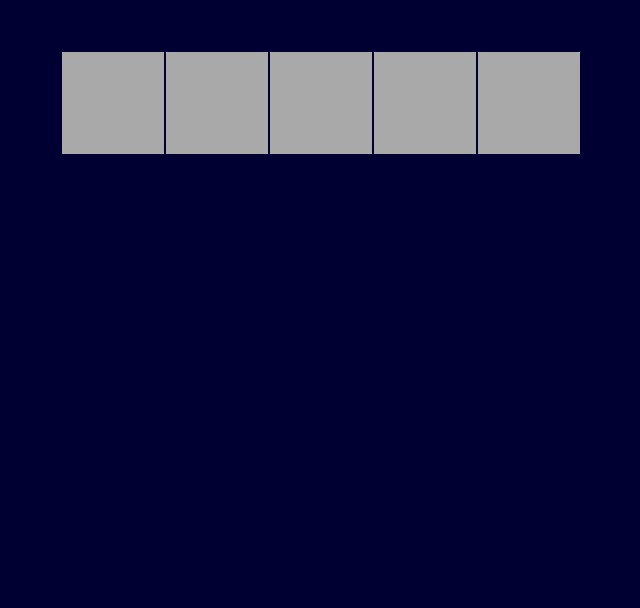
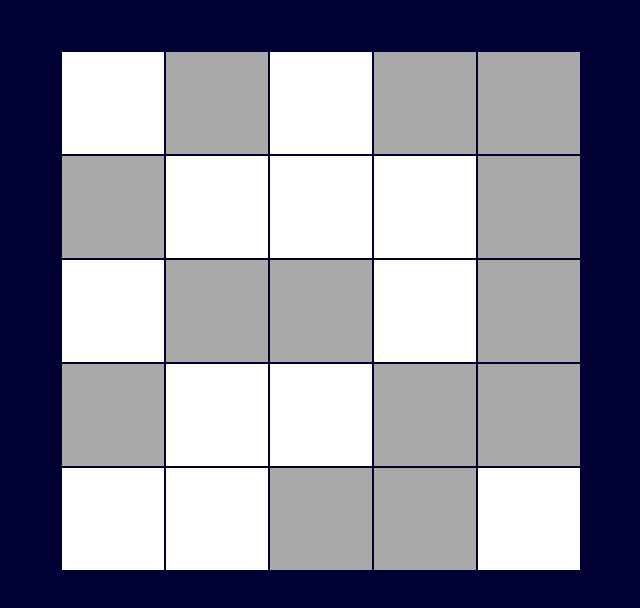
Before and after one commit to AndrewHuntington/lights-out, a React (Create React App) app: page / in a window 1280 px wide. Shown: the top 608 px of the page, without its empty margins (319-959 px from the left). Built offline with nearby package versions, Linux system fonts and the light colour scheme.

Commit message:
Display board andd get flipCellsAround function to partially work

```diff
--- a/src/Board.js
+++ b/src/Board.js
@@ -1,5 +1,6 @@
 import React, { Component } from "react";
 import Cell from "./Cell";
+import { randomTrueOrFalse } from "./helpers";
 import "./Board.css";
 
 /** Game board of Lights out.
@@ -42,23 +43,21 @@ class Board extends Component {
       board: this.createBoard(),
     };
     this.createBoard = this.createBoard.bind(this);
+    this.flipCellsAround = this.flipCellsAround.bind(this);
   }
 
   /** create a board nrows high/ncols wide, each cell randomly lit or unlit */
 
   createBoard() {
-    const { nrows, ncols } = this.props;
+    const { ncols, nrows } = this.props;
     let board = [];
-    // TODO: create array-of-arrays of true/false values
+    // creates an array-of-arrays of true/false values
     for (let i = 0; i < nrows; i++) {
       board[i] = [];
       for (let j = 0; j < ncols; j++) {
-        // TODO: randomly choose between true/false
-        board[i][j] = false;
+        board[i][j] = randomTrueOrFalse(this.props.chanceLightStartsOn);
       }
     }
-
-    console.log({ board }); // TODO: remove
     return board;
   }
 
@@ -78,12 +77,13 @@ class Board extends Component {
     }
 
     // TODO: flip this cell and the cells around it
-
+    flipCell(y, x);
     // win when every cell is turned off
     // TODO: determine is the game has been won
 
     // TODO: remove comment
     // this.setState({ board, hasWon });
+    this.setState({ board }); // TODO: remove
   }
 
   /** Render game board or winning message. */
@@ -91,19 +91,27 @@ class Board extends Component {
   render() {
     // if the game is won, just show a winning msg & render nothing else
     // TODO
-    // make table board
-    // TODO
+
+    const tableRows = this.state.board.map((e, row) => (
+      <tr key={row}>
+        {e.map((val, col) => {
+          const key = `${row}-${col}`;
+
+          return (
+            <Cell
+              isLit={val}
+              key={key}
+              coord={key}
+              flipCellsAroundMe={this.flipCellsAround}
+            />
+          );
+        })}
+      </tr>
+    ));
+
     return (
       <table className="Board">
-        <tbody>
-          <tr>
-            <Cell />
-            <Cell />
-            <Cell />
-            <Cell />
-            <Cell />
-          </tr>
-        </tbody>
+        <tbody>{tableRows}</tbody>
       </table>
     );
   }
--- a/src/Cell.js
+++ b/src/Cell.js
@@ -1,6 +1,5 @@
-import React, {Component} from 'react'
-import "./Cell.css"
-
+import React, { Component } from "react";
+import "./Cell.css";
 
 /** A single cell on the board.
  *
@@ -23,17 +22,14 @@ class Cell extends Component {
 
   handleClick(evt) {
     // call up to the board to flip cells around this cell
-    this.props.flipCellsAroundMe();
+    this.props.flipCellsAroundMe(this.props.coord);
   }
 
   render() {
     let classes = "Cell" + (this.props.isLit ? " Cell-lit" : "");
 
-    return (
-        <td className={classes} onClick={this.handleClick} />
-    )
+    return <td className={classes} onClick={this.handleClick} />;
   }
 }
 
-
-export default Cell
+export default Cell;
--- /dev/null
+++ b/src/helpers.js
@@ -0,0 +1,7 @@
+function randomTrueOrFalse(num) {
+  const randomNum = Math.random();
+  if (randomNum < num) return false;
+  return true;
+}
+
+export { randomTrueOrFalse };
```
